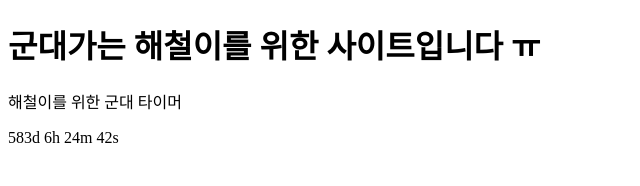
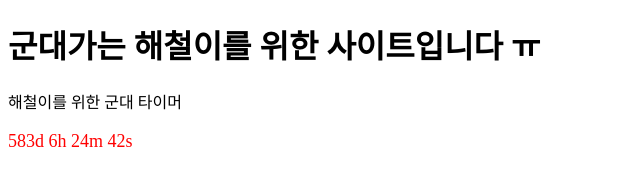
Before and after one commit to GrootCodes/RapperJung, a plain HTML site: page index.html in a window 1280 px wide. Shown: the whole page, without its empty margins (0-640 px from the left). Drawn offline with Linux system fonts and the light colour scheme.

Commit message:
Update index.html

```diff
--- a/index.html
+++ b/index.html
@@ -2,6 +2,12 @@
 <html>
 <head>
 <title>해철짱 잘갔다와~</title>
+  <style>
+   #demo{
+       color:red;
+       font-size:large;
+     }
+  </style>
 </head>
 <body>
 
@@ -12,7 +18,7 @@
 </html>
 
 <!-- Display the countdown timer in an element -->
-<p id="demo" style="color:red font-size:large"></p>
+<p id="demo"></p>
 
 <script>
 // Set the date we're counting down to
```
